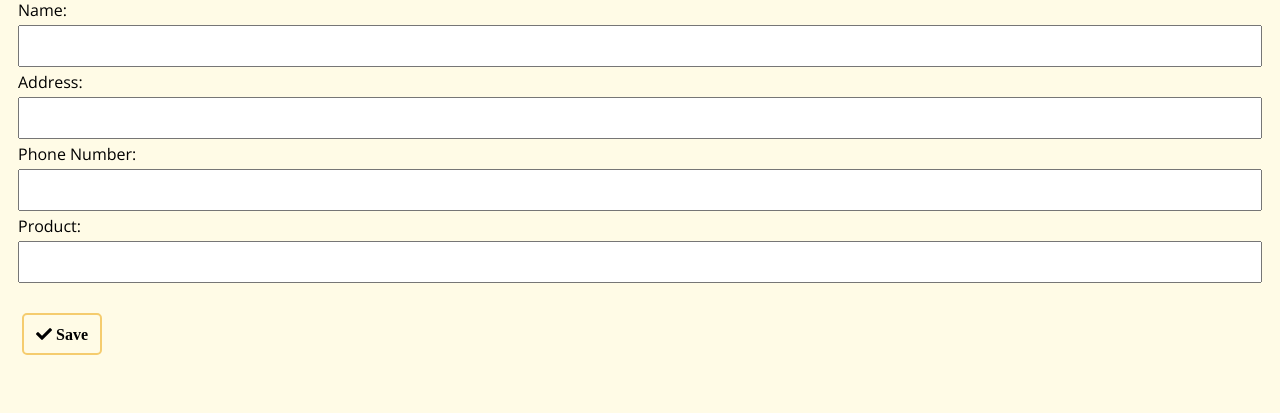
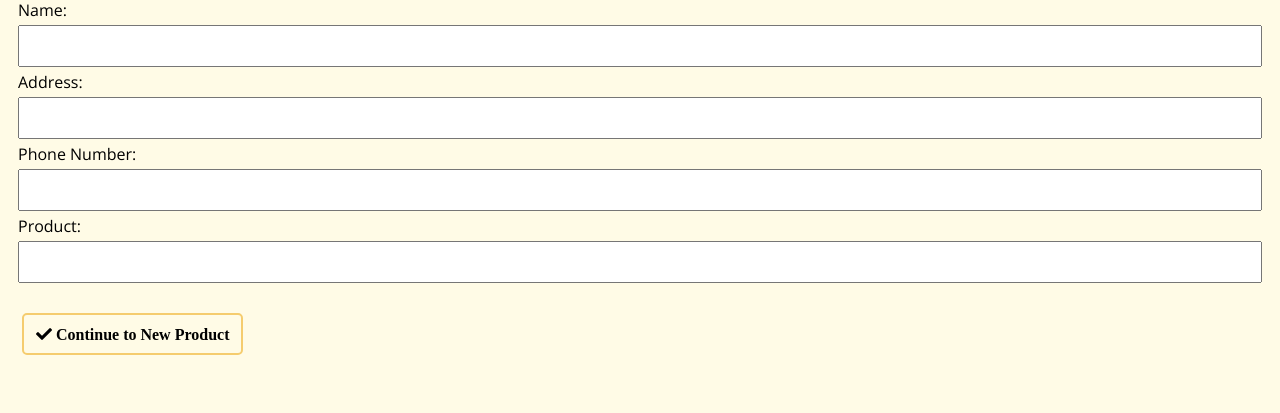
Before and after one commit to janeymcnab/python_project_shop_inventory, a Flask app: page /manufacturers/new in a window 1280 px wide. Shown: the part 178-591 px from the top of the page. Run offline with Flask 2, Linux system fonts and the light colour scheme; data that the repository does not hold is empty; some libraries are stand-ins or nearby versions.

```diff
--- a/templates/manufacturers/new.html
+++ b/templates/manufacturers/new.html
@@ -24,7 +24,7 @@
     <br>
     <div>
        <button class ="btn">
-           <i class="fas fa-check"> Save</i>
+           <i class="fas fa-check"> Continue to New Product</i>
         </button>
     </div>
 </form>
```
Also changed, not shown: README.md, models/product.py (line endings or trailing spaces).
